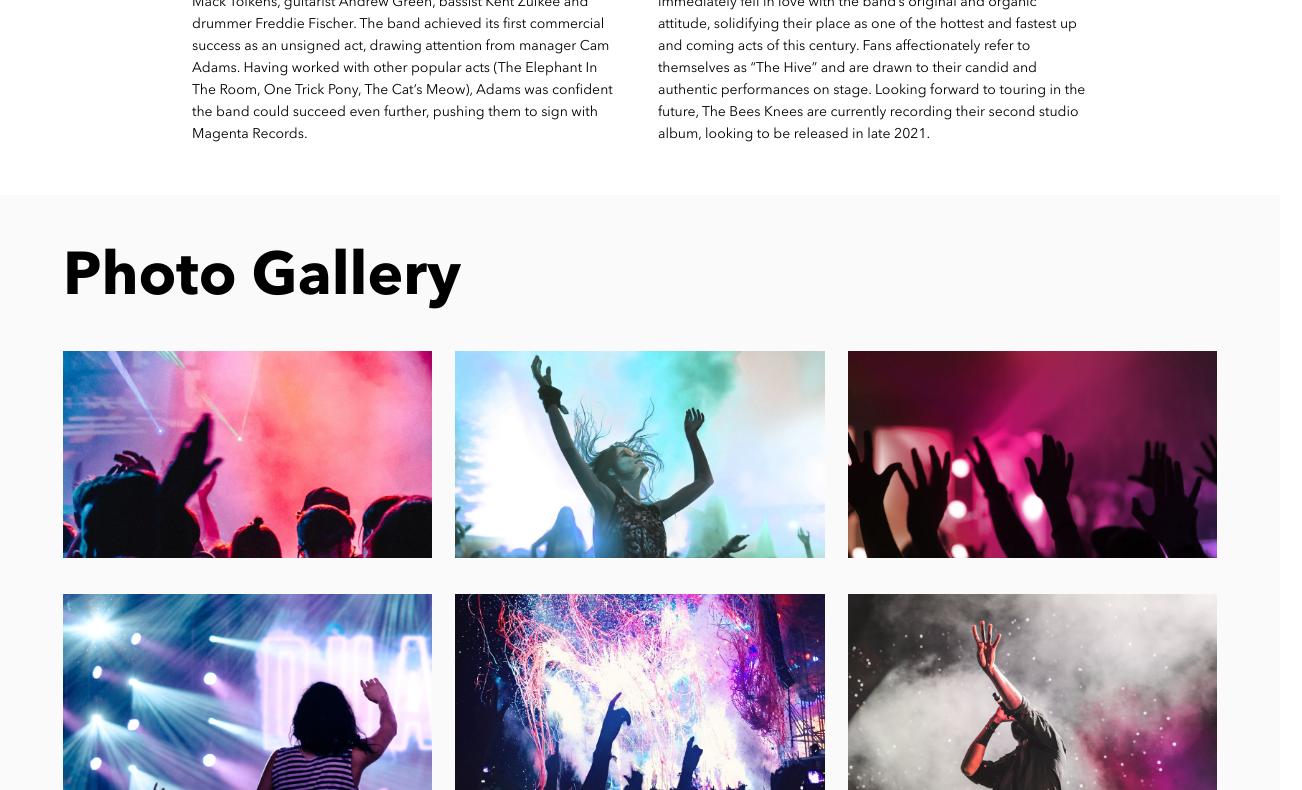
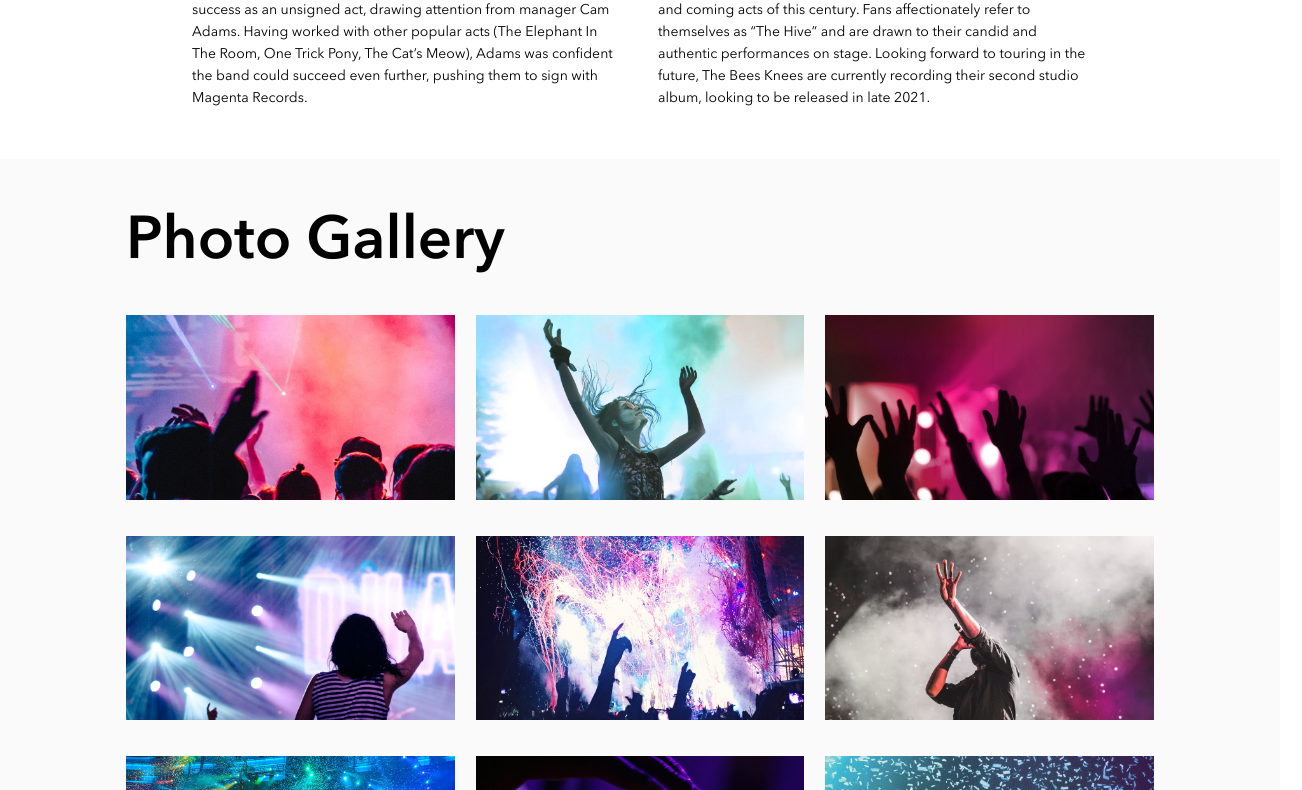
Before and after one commit to jackytam2020/jacky-tam-bandsite, a plain HTML site: page index.html in a window 1280 px wide. Shown: the part 2010-2800 px from the top of the page, 1302 px wide, since content can reach past the window. Drawn offline with Linux system fonts and the light colour scheme.

Commit message:
minor visual fixes and completed footer component. Cleaned up scss files

```diff
--- a/styles/partials/_fontFaces.scss
+++ b/styles/partials/_fontFaces.scss
@@ -15,6 +15,6 @@
 @font-face {
   font-family: 'Avenir Bold';
   src: url('../../assets/fonts/AvenirNextLTProBold.ttf') format('truetype');
-  font-weight: 700;
+  font-weight: 600;
   font-style: normal;
 }
--- a/styles/partials/components/_about.scss
+++ b/styles/partials/components/_about.scss
@@ -5,7 +5,7 @@
 .about__header,
 .about__quote,
 .about__quote-owner {
-  font-family: 'Avenir Bold';
+  font-family: 'Avenir Demi';
 }
 
 .about__copy-subheader {
@@ -16,56 +16,59 @@
 @include small() {
   .about {
     padding-bottom: 16px;
-    .about__header {
+
+    &__header {
       font-size: 1.5rem;
       padding-left: 16px;
       padding-top: 24px;
       padding-bottom: 16px;
+      margin: 0;
     }
 
-    .about__image-container {
+    &__image-container {
       display: flex;
       padding-left: 16px;
       padding-right: 16px;
       padding-bottom: 16px;
-      .about__band-image {
+    }
+
+    &__band-image {
       width: 100%;
       height: 20vh;
       object-fit: cover;
     }
-    }
 
-    .about__quote-container {
+    &__quote-container {
       padding-left: 16px;
       padding-right: 16px;
       display: flex;
       flex-direction: column;
+    }
 
-      .about__quote,
-      .about__quote-owner {
+    &__quote,
+    &__quote-owner {
       font-size: 0.875rem;
       line-height: 1.375rem;
     }
-    }
 
-    .about__copy-subheader {
+    &__copy-subheader {
       padding-left: 16px;
       padding-top: 16px;
       padding-bottom: 24px;
       margin: 0;
     }
 
-    .about__copy-container {
+    &__copy-container {
       display: flex;
       flex-direction: column;
       padding-left: 16px;
       padding-right: 16px;
+    }
 
-      .about__copy-1,
-      .about__copy-2 {
+    &__copy-1,
+    &__copy-2 {
       font-size: 0.813rem;
       line-height: 1.125rem;
-      }
     }
   }
 }
@@ -76,40 +79,41 @@
   .about {
     padding-bottom: 36px;
 
-    .about__header {
+    &__header {
       font-size: 3.75rem;
       padding-left: 36px;
       padding-top: 48px;
       padding-bottom: 36px;
     }
 
-    .about__image-container {
+    &__image-container {
       display: flex;
       padding-left: 128px;
       padding-right: 128px;
       padding-bottom: 36px;
-      .about__band-image {
+    }
+
+    &__band-image {
       width: 100%;
       height: 35vh;
       object-fit: cover;
       background-position: center;
     }
-    }
 
-    .about__quote-container {
+    &__quote-container {
       padding-left: 128px;
       padding-right: 128px;
       display: flex;
       flex-direction: column;
+    }
 
-      .about__quote,
-      .about__quote-owner {
+    &__quote,
+    &__quote-owner {
       font-size: 1.5rem;
       line-height: 2rem;
     }
-    }
 
-    .about__copy-subheader {
+    &__copy-subheader {
       padding-left: 128px;
       padding-top: 48px;
       padding-bottom: 24px;
@@ -117,18 +121,18 @@
       margin: 0;
     }
 
-    .about__copy-container {
+    &__copy-container {
       display: flex;
       padding-left: 128px;
       padding-right: 128px;
       justify-content: space-between;
+    }
 
-      .about__copy-1,
-      .about__copy-2 {
+    &__copy-1,
+    &__copy-2 {
       font-size: 0.875rem;
       line-height: 1.375rem;
       width: 48%;
-      }
     }
   }
 }
@@ -139,40 +143,40 @@
   .about {
     padding-bottom: 36px;
 
-    .about__header {
+    &__header {
       font-size: 3.75rem;
-      padding-left: 63px;
+      padding-left: 126px;
       padding-top: 48px;
-      padding-bottom: 36px;
     }
 
-    .about__image-container {
+    &__image-container {
       display: flex;
       padding-left: 192px;
       padding-right: 192px;
       padding-bottom: 36px;
-      .about__band-image {
+    }
+
+    &__band-image {
       width: 100%;
       height: 60vh;
       object-fit: cover;
       background-position: center;
     }
-    }
 
-    .about__quote-container {
+    &__quote-container {
       padding-left: 192px;
       padding-right: 192px;
       display: flex;
       flex-direction: column;
+    }
 
-      .about__quote,
-      .about__quote-owner {
+    &__quote,
+    &__quote-owner {
       font-size: 1.5rem;
       line-height: 2rem;
     }
-    }
 
-    .about__copy-subheader {
+    &__copy-subheader {
       padding-left: 192px;
       padding-top: 48px;
       padding-bottom: 24px;
@@ -180,18 +184,18 @@
       margin: 0;
     }
 
-    .about__copy-container {
+    &__copy-container {
       display: flex;
       padding-left: 192px;
       padding-right: 192px;
       justify-content: space-between;
+    }
 
-      .about__copy-1,
-      .about__copy-2 {
+    &__copy-1,
+    &__copy-2 {
       font-size: 0.875rem;
       line-height: 1.375rem;
       width: 48%;
     }
   }
 }
-}
--- a/styles/partials/components/_footer.scss
+++ b/styles/partials/components/_footer.scss
@@ -7,96 +7,98 @@
   background-color: $bandSite-black;
   color: $white;
 
-  .footer__container {
+  a {
+    color: $white;
+  }
+
+  &__container {
     display: flex;
     flex-direction: column;
-
-    .footer__header {
-      font-family: 'Avenir Bold';
   }
 
-    .footer__top-row {
+  &__header {
+    font-family: 'Avenir Demi';
+  }
+
+  &__top-row {
     display: flex;
   }
 
-    .footer__social-icon-row {
+  &__social-icon-row {
     display: flex;
+  }
 
-      .footer__social-icon {
+  &__social-icon {
     width: 25px;
     height: 25px;
     margin-right: 32px;
   }
+
+  &__contact-info-row {
+    display: flex;
   }
 
-    .footer__contact-info-row {
-      display: flex;
-
-      .footer__contact-name {
+  &__contact-name,
+  &__contact-company {
     margin: 0;
     font-family: 'Avenir Demi';
     font-size: 0.813rem;
   }
 
-      .footer__contact-company {
-        margin: 0;
-        font-family: 'Avenir Demi';
+  &__address,
+  &__contact-email,
+  &__contact-position {
+    line-height: 1.125rem;
     font-size: 0.813rem;
   }
 
-      .footer__address,
-      .footer__contact-email,
-      .footer__contact-position {
+  &__band-copyright {
     line-height: 1.125rem;
     font-size: 0.813rem;
   }
-    }
 
-    .footer__band-copyright {
-      line-height: 1.125rem;
-      font-size: 0.813rem;
-    }
-    .footer__logo {
+  &__logo {
     width: 120px;
     height: auto;
-    }
   }
 }
 
 /* for small layout */
 @include small() {
-  .footer__container {
+  .footer {
+    &__container {
       padding-top: 24px;
       padding-left: 16px;
       padding-right: 16px;
       padding-bottom: 16px;
       position: relative;
+    }
 
-    .footer__top-row {
+    &__top-row {
       flex-direction: column;
+    }
 
-      .footer__header {
-        font-size: 1.5rem;
+    &__header {
+      font-size: 2rem;
       padding-bottom: 16px;
     }
+
+    &__contact-info-row {
+      flex-direction: column;
+      padding-top: 16px;
     }
 
-    .footer__contact-info-row {
-      flex-direction: column;
-      padding-top: 16px;
-
-      .footer__contact-info-block {
+    &__contact-info-block {
       padding-top: 16px;
     }
-    }
 
-    .footer__logo {
+    &__logo {
       position: absolute;
       bottom: 60px;
     }
 
-    .footer__band-copyright {
-      padding-top: 36px;
+    &__band-copyright {
+      padding-top: 72px;
     }
   }
 }
@@ -104,43 +106,50 @@
 /* Medium Layout */
 
 @include medium() {
-  .footer__container {
+  .footer {
+    &__container {
       width: 100%;
       padding-top: 48px;
       padding-left: 36px;
       padding-right: 36px;
+      padding-bottom: 36px;
+    }
 
-    .footer__top-row {
+    &__top-row {
       align-items: center;
       position: relative;
+    }
 
-      .footer__header-holder {
-        width: 180px;
-        margin-right: 50px;
-
-        .footer__header {
-          font-size: 1.5rem;
+    &__header-holder {
+      width: 250px;
+      margin-right: 20px;
+    }
+    &__header {
+      font-size: 2.5rem;
       width: 100%;
     }
+
+    &__logo {
+      position: absolute;
+      right: 0;
     }
 
-      .footer__logo {
-        position: absolute;
-        right: 0px;
-      }
+    &__contact-info-row {
+      flex-direction: row;
     }
 
-    .footer__contact-info-row {
-      flex-direction: row;
-
-      .footer__contact-info-block {
-        width: 180px;
+    &__contact-info-block {
+      width: 250px;
       padding-top: 36px;
-        margin-right: 50px;
-      }
+      padding-right: 20px;
     }
 
-    .footer__band-copyright {
+    #last-child {
+      padding-right: 0;
+      width: 150px;
+    }
+
+    &__band-copyright {
       padding-top: 36px;
     }
   }
@@ -149,43 +158,46 @@
 /* Large layout */
 
 @include large() {
-  .footer__container {
+  .footer {
+    &__container {
       width: 100%;
       padding-top: 48px;
-    padding-left: 63px;
-    padding-right: 63px;
+      padding-left: 126px;
+      padding-right: 126px;
+      padding-bottom: 36px;
+    }
 
-    .footer__top-row {
+    &__top-row {
       align-items: center;
       position: relative;
+    }
 
-      .footer__header-holder {
-        width: 180px;
+    &__header-holder {
+      width: 250px;
       margin-right: 100px;
+    }
 
-        .footer__header {
-          font-size: 1.5rem;
+    &__header {
+      font-size: 2.5rem;
       width: 100%;
     }
-      }
 
-      .footer__logo {
+    &__logo {
       position: absolute;
       right: 0px;
     }
+
+    &__contact-info-row {
+      flex-direction: row;
     }
 
-    .footer__contact-info-row {
-      flex-direction: row;
-
-      .footer__contact-info-block {
+    &__contact-info-block {
       padding-top: 36px;
-        width: 180px;
+      width: 250px;
       margin-right: 100px;
     }
-    }
 
-    .footer__band-copyright {
+    &__band-copyright {
       padding-top: 36px;
     }
   }
--- a/styles/partials/components/_hero.scss
+++ b/styles/partials/components/_hero.scss
@@ -7,7 +7,7 @@
   height: 25vh;
   position: relative;
 
-  .hero__overlay {
+  &__overlay {
     background-color: $bandSite-black;
     width: 100%;
     height: 100%;
@@ -15,7 +15,7 @@
     opacity: 0.5;
   }
 
-  .hero__background {
+  &__background {
     width: 100%;
     height: 100%;
     background-image: url('../../../assets/images/hero-bio.jpg');
@@ -24,11 +24,11 @@
     background-position: center;
     display: flex;
     align-items: center;
+  }
 
-    .hero__title {
+  &__title {
     color: $white;
     z-index: 10;
-    }
   }
 }
 
@@ -37,7 +37,7 @@
   .hero__background {
     padding-left: 16px;
 
-    .hero__title {
+    &__title {
       color: $white;
       font-size: 1.5rem;
     }
@@ -50,13 +50,13 @@
   .hero {
     height: 50vh;
 
-    .hero__background {
+    &__background {
       padding-left: 32px;
+    }
 
-      .hero__title {
+    &__title {
       color: $white;
       font-size: 3.75rem;
-      }
     }
   }
 }
@@ -67,13 +67,13 @@
   .hero {
     height: 100vh;
 
-    .hero__background {
-      padding-left: 63px;
+    &__background {
+      padding-left: 126px;
+    }
 
-      .hero__title {
+    &__title {
       color: $white;
       font-size: 3.75rem;
     }
   }
 }
-}
--- a/styles/partials/components/_navBar.scss
+++ b/styles/partials/components/_navBar.scss
@@ -8,32 +8,33 @@
   height: 75px;
   padding-top: 16px;
 
-  .nav-bar__logo-block {
+  &__logo-block {
     max-height: 20px;
     max-width: 120px;
     width: 120px;
     height: 20px;
     background-color: $bandSite-black;
+  }
 
-    .nav-bar__logo {
+  &__logo {
     width: 120px;
     height: 20px;
   }
+
+  &__right {
+    display: flex;
+
+    &__link--active {
+      color: $white;
+      font-family: 'Avenir Demi';
+    }
   }
 
-  .nav-bar__right {
-    display: flex;
-
-    .nav-bar__link-holder--active {
+  &__link-holder--active {
     border-bottom: solid 4px $white;
   }
 
-    .nav-bar__link {
-      color: $mercury;
-      font-size: 0.875rem;
-    }
-
-    .nav-bar__link-holder:hover {
+  &__link-holder:hover {
     border-bottom: solid 4px $white;
 
     .nav-bar__link {
@@ -42,10 +43,9 @@
     }
   }
 
-    .nav-bar__link--active {
-      color: $white;
-      font-family: 'Avenir Demi';
-    }
+  &__link {
+    color: $mercury;
+    font-size: 0.875rem;
   }
 }
 
@@ -56,26 +56,17 @@
     align-items: center;
     justify-content: space-between;
 
-    .nav-bar__right {
+    &__right {
       width: 100%;
       justify-content: space-between;
+    }
 
-      .nav-bar__link-holder {
+    &__link-holder {
       width: 50%;
       display: flex;
       justify-content: center;
       align-items: center;
       padding-bottom: 16px;
-      }
-    }
-  }
-
-  .hero__background {
-    padding-left: 16px;
-
-    .hero-title {
-      color: $white;
-      font-size: 1.5rem;
     }
   }
 }
@@ -89,20 +80,21 @@
     padding-right: 36px;
     padding-bottom: 4px;
 
-    .nav-bar__left {
+    &__left {
       height: 70%;
     }
 
-    .nav-bar__right {
+    &__right {
       height: 70%;
+      margin-left: 20px;
+    }
 
-      .nav-bar__link-holder {
+    &__link-holder {
       height: 100%;
       display: flex;
       align-items: flex-start;
       justify-content: center;
-        margin-left: 24px;
-      }
+      margin-left: 48px;
     }
   }
 }
@@ -111,25 +103,26 @@
 
 @include large() {
   .nav-bar {
-    padding-left: 63px;
-    padding-right: 63px;
+    padding-left: 126px;
+    padding-right: 126px;
     align-items: flex-end;
     padding-bottom: 4px;
 
-    .nav-bar__left {
+    &__left {
       height: 70%;
     }
 
-    .nav-bar__right {
+    &__right {
       height: 70%;
+      margin-left: 20px;
+    }
 
-      .nav-bar__link-holder {
+    &__link-holder {
       height: 100%;
       display: flex;
       align-items: flex-start;
       justify-content: center;
-        margin-left: 24px;
+      margin-left: 48px;
     }
   }
 }
-}
--- a/styles/partials/components/_photo-gallery.scss
+++ b/styles/partials/components/_photo-gallery.scss
@@ -7,34 +7,33 @@
   background-color: $Alabaster;
   flex-direction: column;
 
-  .photo-gallery__header {
-    font-family: 'Avenir Bold';
+  &__header {
+    font-family: 'Avenir Demi';
   }
 }
 /* for small layout */
 @include small() {
   .photo-gallery {
-    padding-bottom: 16px;
-
-    .photo-gallery__header {
+    &__header {
       font-size: 1.5rem;
       padding-left: 16px;
       padding-top: 24px;
       padding-bottom: 16px;
+      margin: 0;
     }
 
-    .photo-gallery__container {
+    &__container {
       display: flex;
       flex-direction: column;
       padding-left: 16px;
       padding-right: 16px;
+    }
 
-      .photo-gallery__photo {
+    &__photo {
       width: 100%;
       height: auto;
       object-fit: cover;
       margin-bottom: 16px;
-      }
     }
   }
 }
@@ -43,9 +42,8 @@
 
 @include medium() {
   .photo-gallery {
-    padding-bottom: 36px;
-
-    .photo-gallery__header {
+    padding-bottom: 16px;
+    &__header {
       font-size: 3.75rem;
       padding-left: 36px;
       padding-top: 48px;
@@ -53,19 +51,19 @@
       margin: 0;
     }
 
-    .photo-gallery__container {
+    &__container {
       display: flex;
       padding-left: 36px;
       padding-right: 36px;
       flex-wrap: wrap;
       justify-content: space-between;
+    }
 
-      .photo-gallery__photo {
-        width: 30%;
+    &__photo {
+      width: 31%;
       height: auto;
       object-fit: cover;
-        margin-bottom: 36px;
-      }
+      margin-bottom: 25px;
     }
   }
 }
@@ -74,24 +72,24 @@
 
 @include large() {
   .photo-gallery {
-    padding-bottom: 36px;
-
-    .photo-gallery__header {
+    padding-bottom: 12px;
+    &__header {
       font-size: 3.75rem;
-      padding-left: 63px;
+      padding-left: 126px;
       padding-top: 48px;
       padding-bottom: 36px;
       margin: 0;
     }
 
-    .photo-gallery__container {
+    &__container {
       display: flex;
-      padding-left: 63px;
-      padding-right: 63px;
+      padding-left: 126px;
+      padding-right: 126px;
       flex-wrap: wrap;
       justify-content: space-between;
+    }
 
-      .photo-gallery__photo {
+    &__photo {
       width: 32%;
       height: auto;
       object-fit: cover;
@@ -99,4 +97,3 @@
     }
   }
 }
-}
```
Also changed, not shown: index.html (+29 -13 lines), styles/bio.css. Lines whose indentation alone changed are shown as unchanged.
